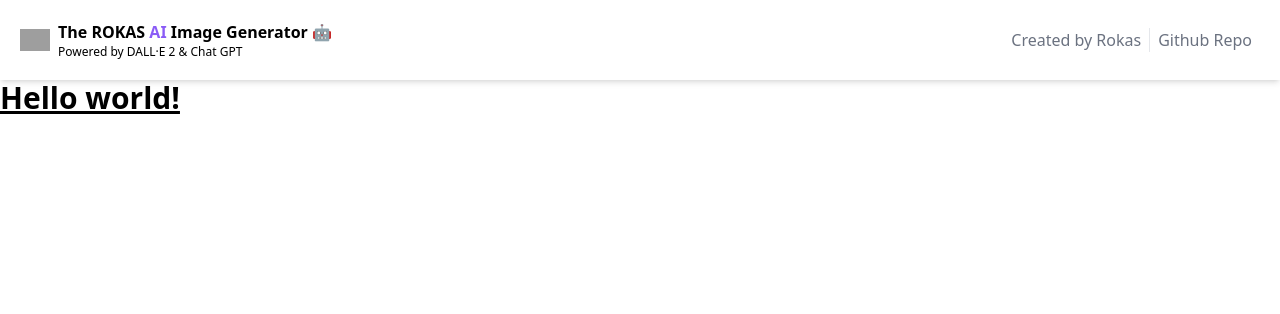
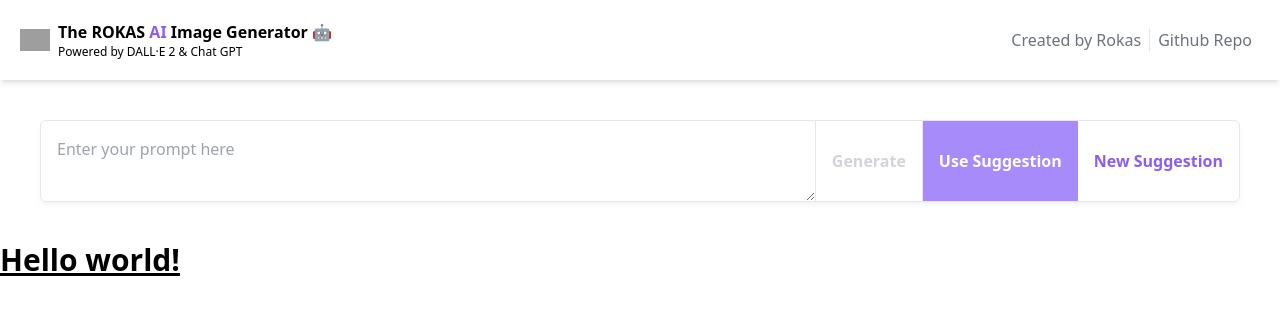
Before and after one commit to rookasrudzianskas/dalle-2, a Next.js app: page / in a window 1280 px wide. Shown: the top 314 px of the page. Built offline with nearby package versions, Linux system fonts and the light colour scheme; grey boxes are pictures that could not be loaded.

Commit message:
Add form and buttons to PromptInput component for user input and generation

```diff
--- a/components/PromptInput.tsx
+++ b/components/PromptInput.tsx
@@ -1,9 +1,44 @@
-import React from 'react';
+"use client";
+
+import React, {useState} from 'react';
 
 const PromptInput = ({}) => {
+  const [input, setInput] = useState("");
+
   return (
-    <div>
-
+    <div className="m-10">
+      <form className="flex flex-col lg:flex-row shadow-md shadow-slate-400/10 border rounded-md lg:divide-x">
+        <textarea
+          placeholder="Enter your prompt here"
+          className="flex-1 p-4 outline-none rounded-md"
+        />
+        <button
+          className={`p-4 ${
+            input
+              ? "bg-violet-500 text-white transition-colors duration-200"
+              : "text-gray-300 cursor-not-allowed"
+          } font-bold`}
+          type="submit"
+          // disabled={!input}
+        >
+          Generate
+        </button>
+        <button
+          className={`p-4 bg-violet-400 text-white transition-colors duration-200 font-bold disabled:text-gray-300 disabled:cursor-not-allowed disabled:bg-gray-400`}
+          // onClick={() => submitPrompt(true)}
+          // disabled={isLoading || isValidating}
+          type="button"
+        >
+          Use Suggestion
+        </button>
+        <button
+          className={`p-4 bg-white text-violet-500 border-none transition-colors duration-200 rounded-b-md md:rounded-r-md md:rounded-bl-none font-bold`}
+          // onClick={mutate}
+          type="button"
+        >
+          New Suggestion
+        </button>
+      </form>
     </div>
   );
 };
```
